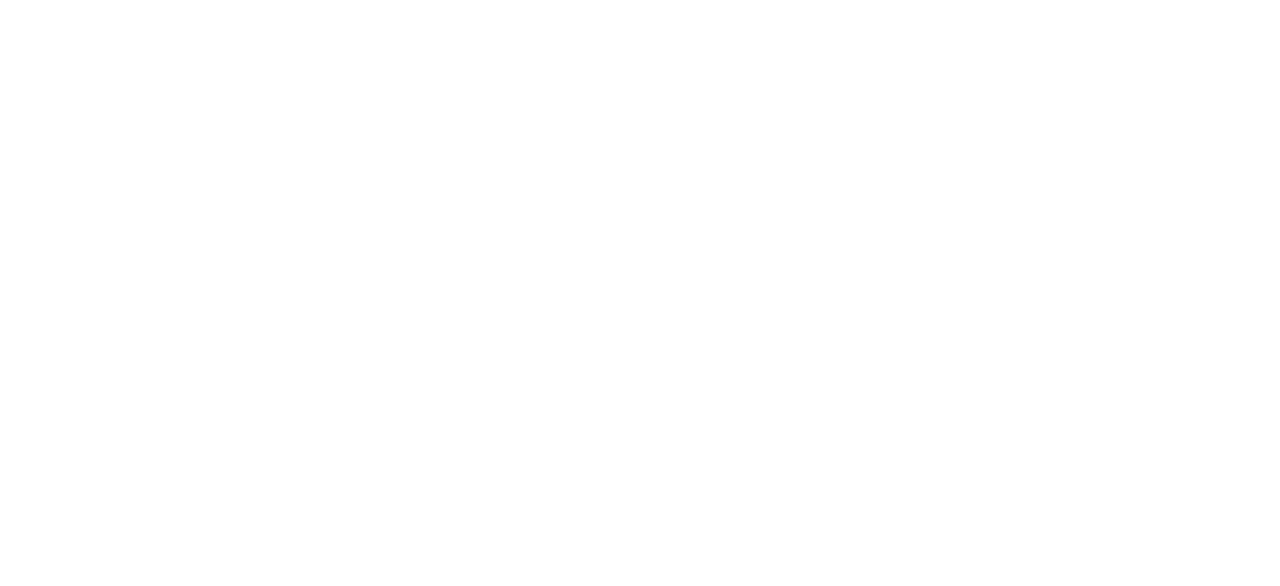
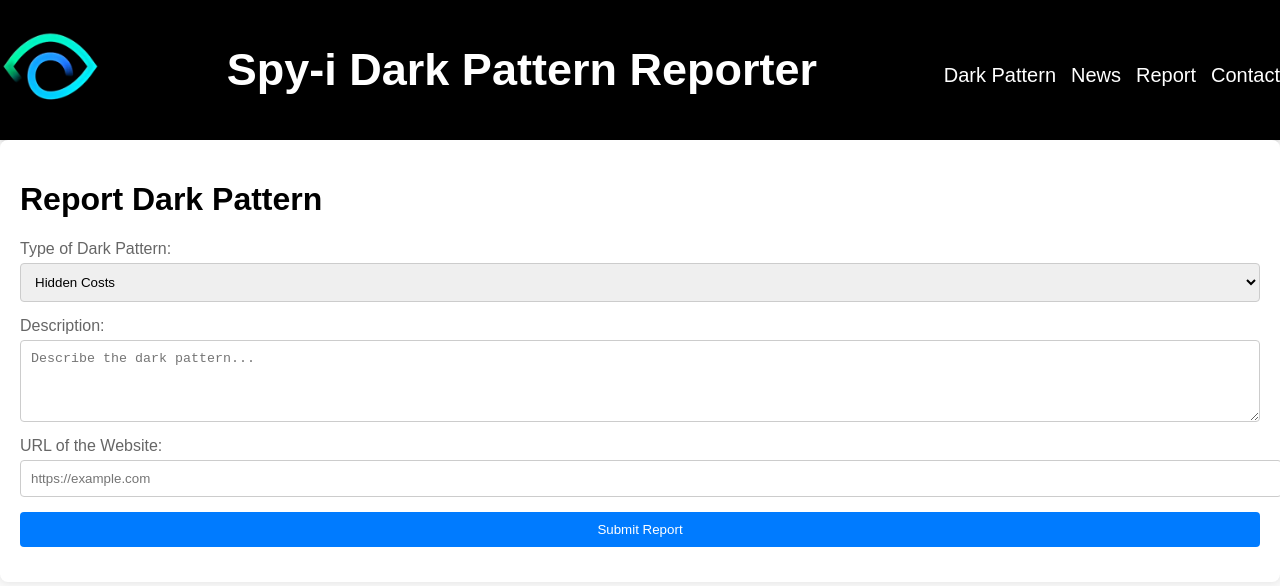
Before and after one commit to CodeCrafterss-10Lakh/spy-i, a browser extension: page report_page/report.html in a window 1280 px wide. Drawn offline with Linux system fonts and the light colour scheme.

Commit message:
report_page

```diff
--- a/report_page/report.css
+++ b/report_page/report.css
@@ -0,0 +1,130 @@
+body {
+    font-family: Arial, sans-serif;
+    background-color: #f9f9f9;
+    margin: 0;
+    padding: 0;
+    /* display: flex;
+    justify-content: center;
+    align-items: center;
+    height: 100vh; */
+}
+
+header {
+    width: 100%;
+    /* background-color: #007bff; */
+    background-color: black;
+    color: white;
+    padding: 15px 0;
+    box-shadow: 0 2px 4px rgba(0, 0, 0, 0.1);
+
+
+      display: flex;
+    justify-content: center;
+    align-items: center;
+
+    /* flex-direction: column;  */
+    /* text-align: center; */
+}
+
+
+
+.header-content {
+    display: flex;
+    align-items: center;
+    width: 100%;
+    justify-content: space-between;
+
+}
+
+
+
+
+header .logo {
+    max-width: 100px;
+    margin-bottom: 10px;
+}
+
+
+
+header h1 {
+    margin: 0;
+    font-size: 45px;
+}
+
+nav ul {
+    list-style: none;
+    padding: 0;
+    margin: 10px 0 0;
+    display: flex;
+    gap: 15px;
+
+
+    justify-content: center;
+}
+
+nav ul li {
+    display: inline;
+}
+
+nav ul li a {
+    color: white;
+    /* color: #0056b3; */
+    /* color: #007bff; */
+    text-decoration: none;
+    font-size: 20px;
+    transition: color 0.3s;
+}
+
+nav ul li a:hover {
+    color: #ffdd57;
+}
+
+
+.container {
+    background-color: white;
+    padding: 20px;
+    border-radius: 8px;
+    box-shadow: 0 0 10px rgba(0, 0, 0, 0.1);
+}
+
+h2 {
+    font-size: 24px;
+    margin-bottom: 20px;
+    color: #333;
+
+    text-align: center;
+}
+
+form {
+    display: flex;
+    flex-direction: column;
+}
+
+label {
+    margin-bottom: 5px;
+    color: #666;
+}
+
+input, select, textarea, button {
+    margin-bottom: 15px;
+    padding: 10px;
+    border: 1px solid #ccc;
+    border-radius: 4px;
+}
+
+input[type="url"] {
+    width: 100%;
+}
+
+button {
+    background-color: #007bff;
+    /* background-color: black; */
+    color: white;
+    border: none;
+    cursor: pointer;
+    transition: background-color 0.3s;
+}
+
+button:hover {
+    background-color: #0056b3;
+}
--- a/report_page/report.html
+++ b/report_page/report.html
@@ -3,23 +3,53 @@
 <head>
     <meta charset="UTF-8">
     <meta name="viewport" content="width=device-width, initial-scale=1.0">
-    <title>Report Dark Patterns</title>
+    <title>Report Dark Pattern</title>
+    <link rel="stylesheet" href="report.css">
 </head>
 <body>
+
     <header>
+        <div class="header-content">
+        <img src="new-logo.png" alt="Spy-i Logo" class="logo">
 
+
+        <h1>Spy-i Dark Pattern Reporter</h1>
+
+        <nav>
+            <ul>
+                <li><a href="DarkPattern.html">Dark Pattern</a></li>
+                <li><a href="News.html">News</a></li>
+                <li><a href="report.html">Report</a></li>
+                <li><a href="contact.html">Contact</a></li>
+            </ul>
+        </nav>
+        </div>
     </header>
 
+    <div class="container">
+        <h1>Report Dark Pattern</h1>
+        <form id="reportForm">
+            <label for="patternType">Type of Dark Pattern:</label>
+            <select id="patternType" name="patternType">
+                <option value="hiddenCosts">Hidden Costs</option>
+                <option value="fakeUrgency">Fake Urgency</option>
+                <option value="subscriptionTrickery">Subscription Trickery</option>
+                <option value="forcedAccountCreation">Forced Account Creation</option>
+                <option value="misleadingInfo">Misleading Product Information</option>
+                <option value="limitedChoice">Limited User Choice</option>
+                <option value="uiDeception">User Interface Deception</option>
+                <option value="fakeReviews">Fake Reviews</option>
+            </select>
 
+            <label for="description">Description:</label>
+            <textarea id="description" name="description" rows="4" placeholder="Describe the dark pattern..."></textarea>
 
-    <section>
+            <label for="url">URL of the Website:</label>
+            <input type="url" id="url" name="url" placeholder="https://example.com" required>
 
-    </section>
-
-
-
-    <footer>
-
-    </footer>
+            <button type="submit">Submit Report</button>
+        </form>
+    </div>
+    <script src="report.js"></script>
 </body>
 </html>
--- a/report_page/report.js
+++ b/report_page/report.js
@@ -0,0 +1,74 @@
+// document.getElementById('reportForm').addEventListener('submit', function(event) {
+//     event.preventDefault();
+
+//     const patternType = document.getElementById('patternType').value;
+//     const description = document.getElementById('description').value;
+//     const url = document.getElementById('url').value;
+
+//     // You can add code here to send the data to your server or backend for processing
+//     console.log('Report Submitted:');
+//     console.log('Type of Dark Pattern:', patternType);
+//     console.log('Description:', description);
+//     console.log('URL:', url);
+
+//     alert('Thank you for your report! We will review it shortly.');
+
+//     // Reset the form
+//     document.getElementById('reportForm').reset();
+// });
+
+
+
+
+document.getElementById('reportForm').addEventListener('submit', function(event) {
+    event.preventDefault();
+
+    const patternType = document.getElementById('patternType').value;
+    const description = document.getElementById('description').value;
+    const url = document.getElementById('url').value;
+
+    // You can add code here to send the data to your server or backend for processing
+    console.log('Report Submitted:');
+    console.log('Type of Dark Pattern:', patternType);
+    console.log('Description:', description);
+    console.log('URL:', url);
+
+
+
+
+//      // Display the custom modal
+//      const modal = document.getElementById('customModal');
+//      modal.style.display = 'flex';
+
+//      // Reset the form
+//      document.getElementById('reportForm').reset();
+//  });
+
+//  // Get the modal element
+//  const modal = document.getElementById('customModal');
+
+//  // Get the <span> element that closes the modal
+//  const closeButton = document.querySelector('.close-button');
+
+//  // When the user clicks on <span> (x), close the modal
+//  closeButton.onclick = function() {
+//      modal.style.display = 'none';
+//  }
+
+//  // When the user clicks anywhere outside of the modal, close it
+//  window.onclick = function(event) {
+//      if (event.target === modal) {
+//          modal.style.display = 'none';
+//      }
+//  }
+
+
+
+
+
+
+    alert('Thank you for your report! We will review it shortly.');
+
+    // Reset the form
+    document.getElementById('reportForm').reset();
+});
```
Also changed, not shown: report_page/new-logo.png (added).
